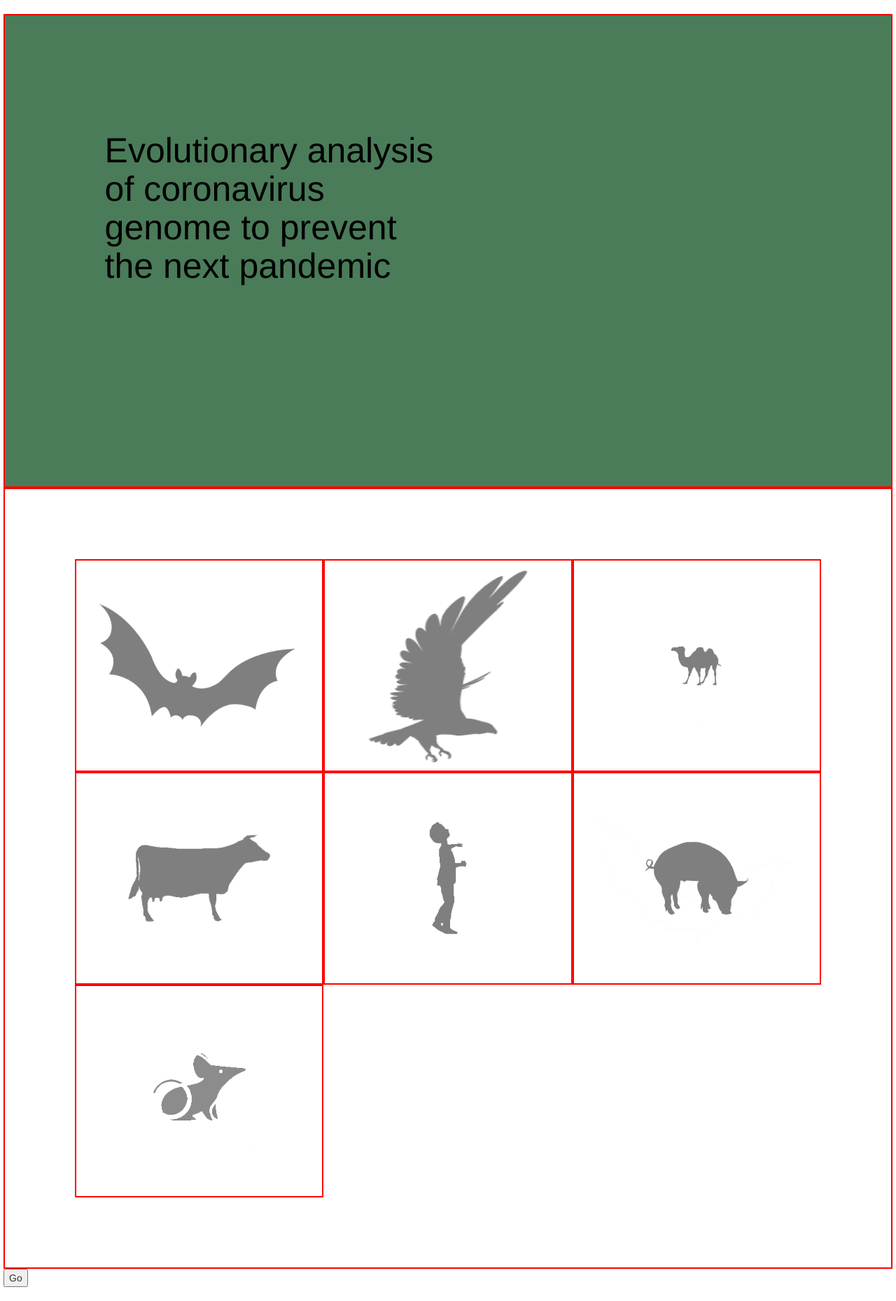
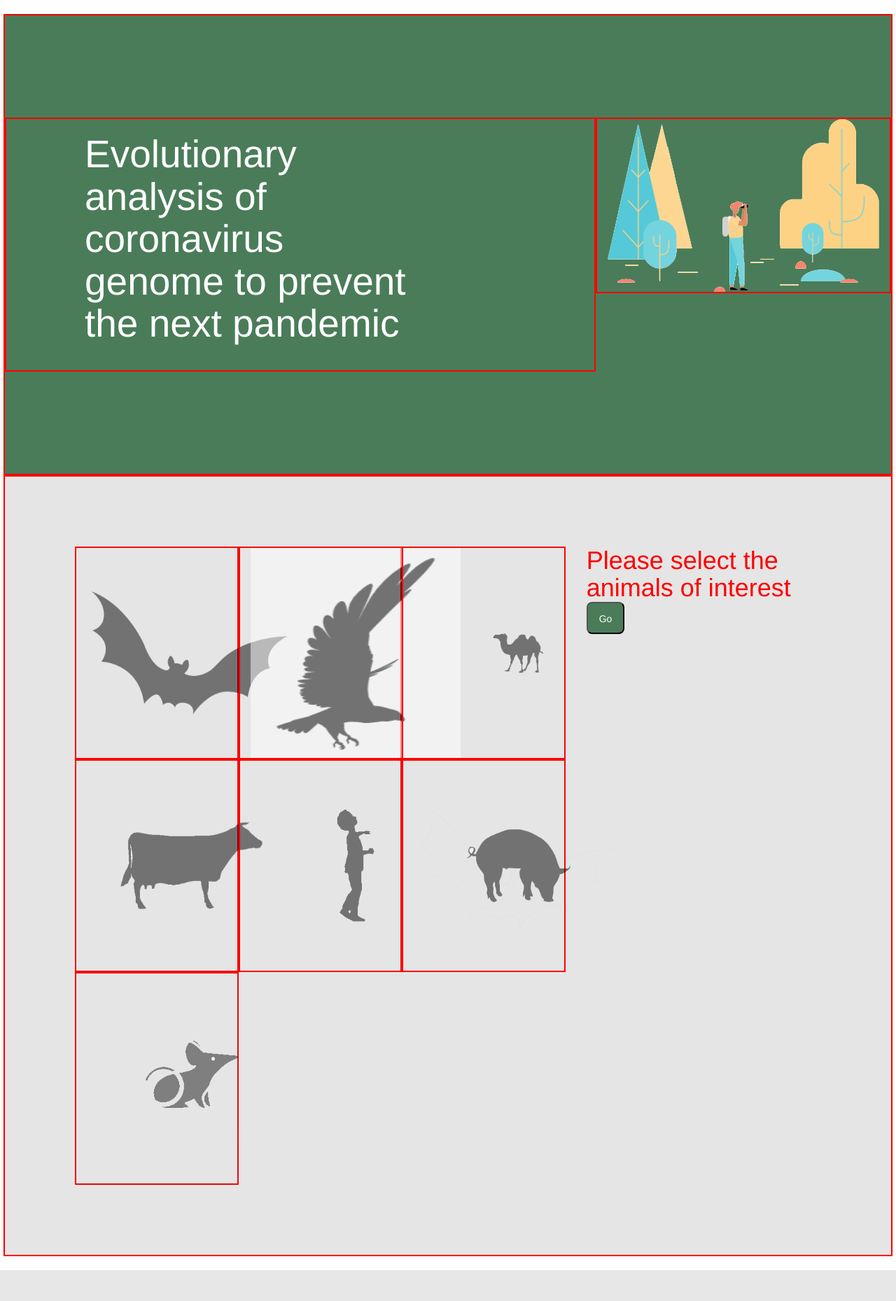
Before and after one commit to abdulamaher/covid_evolutioanry_analysis, a Flask app: page / in a window 1280 px wide. Shown: the whole page at 70% size. After the commit the page ends 1815 px from the top, so only its background shows below. Run offline with Flask 2, Linux system fonts and the light colour scheme; some libraries are stand-ins or nearby versions.

Commit message:
Added illustrations.

```diff
--- a/web/static/css/main.css
+++ b/web/static/css/main.css
@@ -1,7 +1,7 @@
 body {
     margin: 0;
     padding: 20px;
-    font-family: "Helvetica Neue", Helvetica, Arial, sans-serif;
+    font-family: Raleway, Helvetica, Arial, sans-serif;
     color: #444;
 }
 
@@ -9,7 +9,7 @@ body {
     background-color: #4A7C59;
     position: relative;
     padding-top: 146px;
-    padding-bottom: 251px;
+    padding-bottom: 146px;
     border: 2px solid red; }
 
     .home_landing h1 {
@@ -18,21 +18,19 @@ body {
         padding-left: 16px;
         padding-right: 16px;
         padding-bottom: 26px;
-        color: black;
-        font-size: 50px;
+        color: white;
+        font-size: 55px;
         max-width: 505px; }
-    .home_landing .illustrations {
-        z-index: -100;
-        position: absolute;
-        top: 0px;
-        width: 100%;
-        height: 100%;
-        background: url('/static/images/yncn1.png') -3% bottom no-repeat,
-        background-size: 25%; }
+
+.home_illustration {
+    max-height: 100%;
+    max-width: 100%
+}
 
 .home_select {
     padding: 100px;
     border: 2px solid red;
+    background-color: #E5E5E5;
 }
 
 .home_icons {
@@ -46,3 +44,17 @@ body {
 .home_icons:hover {
     opacity: 1
 }
+
+.home_select_r {}
+    .home_select_r h1 {
+        color:red;
+        margin: auto;
+    }
+
+.button {
+    padding: 12px 16px 10px 16px;
+    transition: 0.3s;
+    background-color: #4A7C59;
+    color: white;
+    border-radius: 8px;
+}
--- a/web/templates/home_page.html
+++ b/web/templates/home_page.html
@@ -3,22 +3,37 @@
 
 	<script src="{{url_for('static', filename='js/home_page.js')}}"> </script>
 
-	<section class="home_landing row">
-		<h1> Evolutionary analysis of coronavirus genome to prevent the next pandemic </h1>
-	</section>
+	<div class="home_landing row">
+		<div class="row" style="max-width: 1920px; margin: auto">
+			<div class="col-lg-8 col-xs-12" style="border: 2px solid red">
+				<h1> Evolutionary analysis of coronavirus genome to prevent the next pandemic </h1>
+			</div>
+			<div class="col-lg-4 col-xs-12" style="border: 2px solid red">
+				<img class="home_illustration" src="{{url_for('static', filename='images/home-illustration.png')}}"> </img>
+			</div>
+		</div>
+	</div>
 
 	<section class="home_select row">
 		<div style="max-width: 1920px; margin: auto">
-			{% for animal in animals %}
-				<div class="col-sm-4" style="border: 2px solid red">
-					<img class="home_icons" id={{animal}} src="{{url_for('static', filename='images/' + animal + '.png')}}" onclick="iconClickHandler(this)"> </img>
+			<div class="row">
+				<div class="col-lg-8 col-xs-12">
+
+				{% for animal in animals %}
+					<div class="col-lg-4 col-xs-12" style="border: 2px solid red">
+						<img class="home_icons" id={{animal}} src="{{url_for('static', filename='images/' + animal + '.png')}}" onclick="iconClickHandler(this)"> </img>
+					</div>
+				{% endfor %}
+
 				</div>
-			{% endfor %}
+
+				<div class="home_select_r col-lg-4 col-xs-12">
+					<h1> Please select the animals of interest </h1>
+					<button class="button" onclick="getResultClickHandler(this)"> Go </button>
+				</div>
+
+			</div>
 		</div>
 	</section>
 
-	<section class="home_submit row">
-		<button onclick="getResultClickHandler(this)"> Go </button>
-	</section>
-
 {% endblock body %}
```
Also changed, not shown: web/static/images/home-illustration.png (added), web/static/images/logo.png (added).
